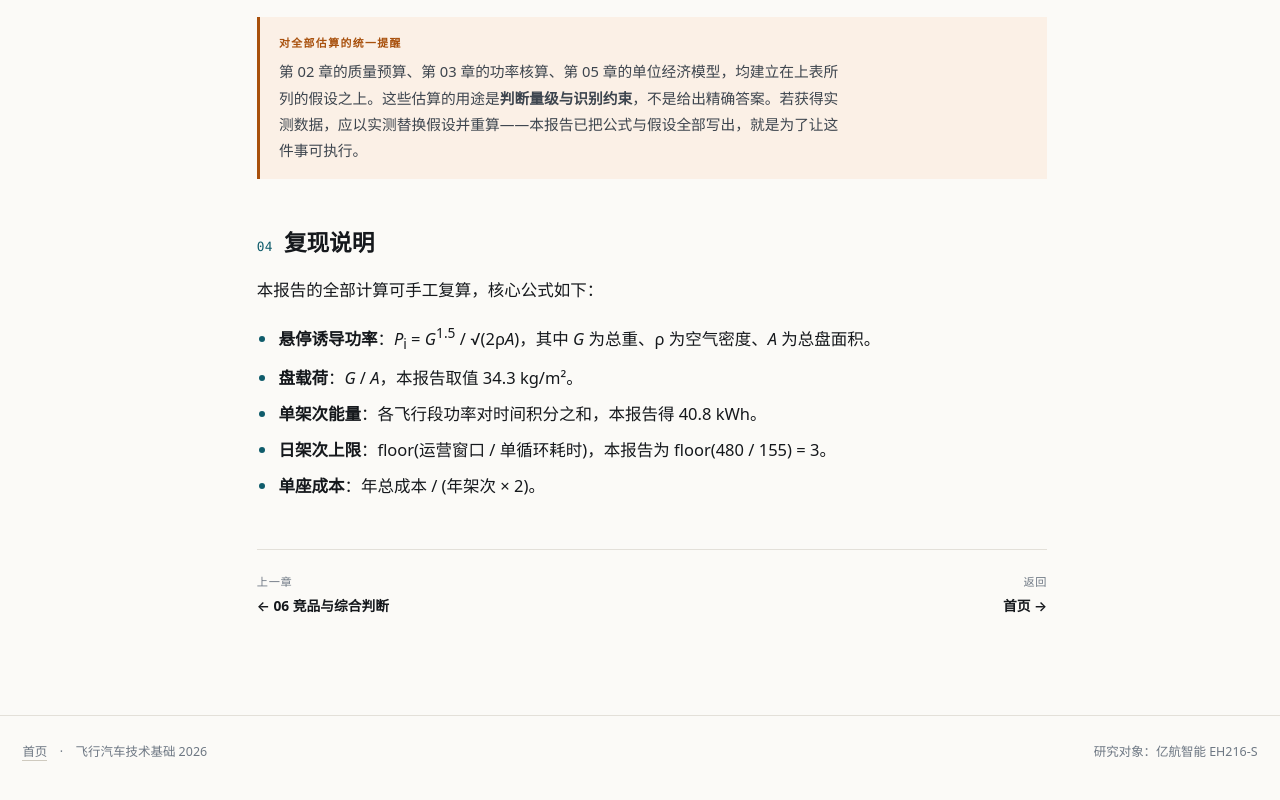
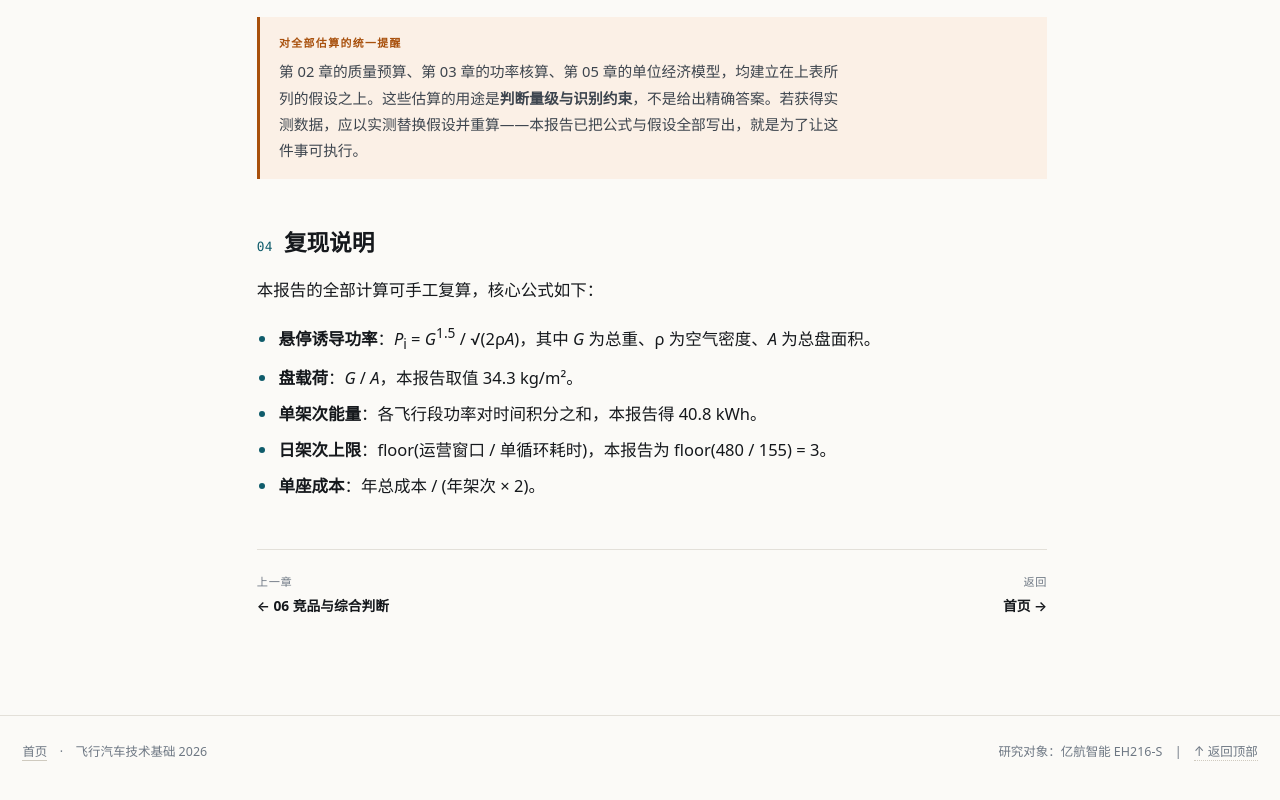
Before and after one commit to tianba9/eh216s-research, a plain HTML site: page 07-evidence.html in a window 1280 px wide. Shown: the part 3235-4035 px from the top of the page. Drawn offline with Linux system fonts and the light colour scheme.

Commit message:
补齐证据页的返回顶部入口

```diff
--- a/07-evidence.html
+++ b/07-evidence.html
@@ -165,7 +165,7 @@
 
 <footer class="foot">
   <span><a class="home" href="index.html">首页</a>　·　飞行汽车技术基础 2026</span>
-  <span>研究对象：亿航智能 EH216-S</span>
+  <span>研究对象：亿航智能 EH216-S　|　<a href="#top" class="back-to-top">↑ 返回顶部</a></span>
 </footer>
 <script src="assets/main.js"></script>
 </body>
```
